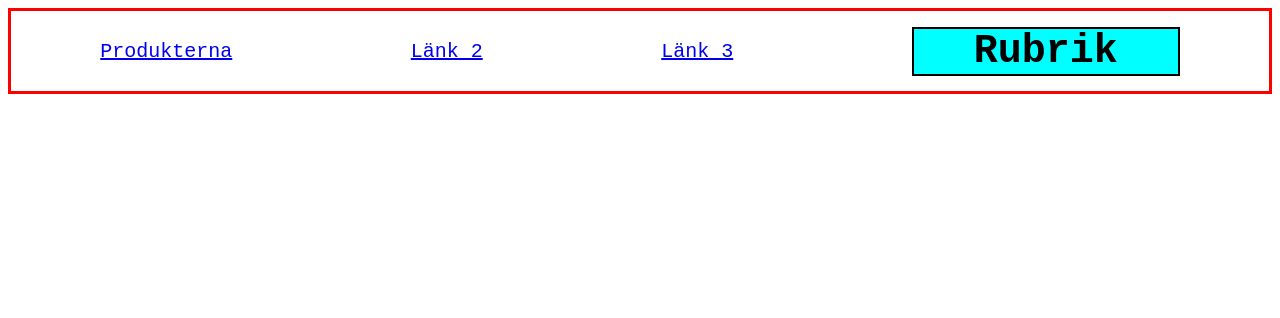
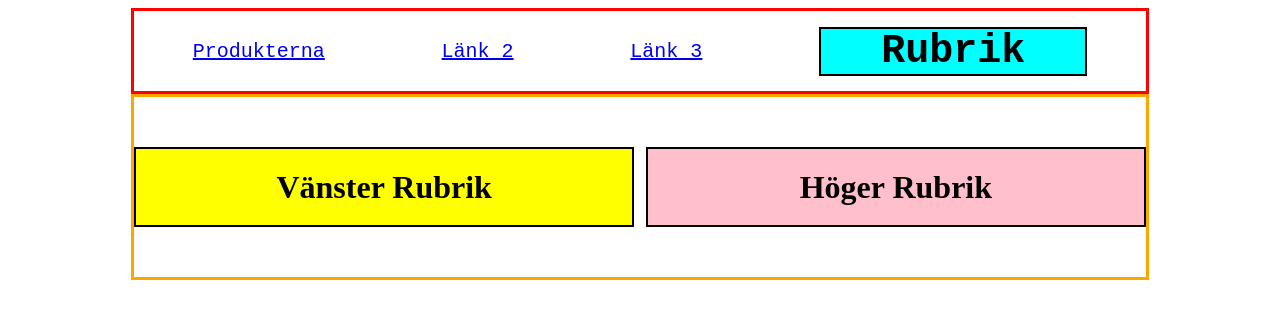
Before and after one commit to TE23E-Kokeritz-Minna/lek5_Uppg1, a plain HTML site: page index.html in a window 1280 px wide. Drawn offline with Linux system fonts and the light colour scheme.

Commit message:
mellanDiv + body klar

```diff
--- a/index.html
+++ b/index.html
@@ -13,5 +13,10 @@
         <a href="https://puginarug.com/">Länk 3</a>
         <h1 id="topRubrik">Rubrik</h1>
     </div>
+
+    <div id="mellan">
+        <h1 id="vRubrik">Vänster Rubrik</h1>
+        <h1 id="hRubrik">Höger Rubrik</h1>
+    </div>
 </body>
 </html>
--- a/style.css
+++ b/style.css
@@ -1,5 +1,14 @@
 h1{
     text-align: center;
+    border: 2px solid black;
+}
+body{
+    display: flex;
+    flex-direction: column;
+    align-items: center;
+}
+div{
+    width: 80%;
 }
 
 #top{
@@ -15,7 +24,34 @@ h1{
 
 #topRubrik{
     background-color: aqua;
-    border: 2px solid black;
     padding-left: 60px;
     padding-right: 60px;
 }
+
+#mellan{
+    display: flex;
+    flex-direction: row;
+    justify-content: space-between;
+    border: 3px solid orange;
+    min-height: 180px;
+}
+
+#vRubrik{
+    display: flex;
+    background-color: yellow;
+    width: 49%;
+    align-items: center;
+    justify-content: center;
+    margin-top: 50px;
+    margin-bottom: 50px;
+}
+
+#hRubrik{
+    display: flex;
+    background-color: pink;
+    width: 49%;
+    align-items: center;
+    justify-content: center;
+    margin-top: 50px;
+    margin-bottom: 50px;
+}
```
